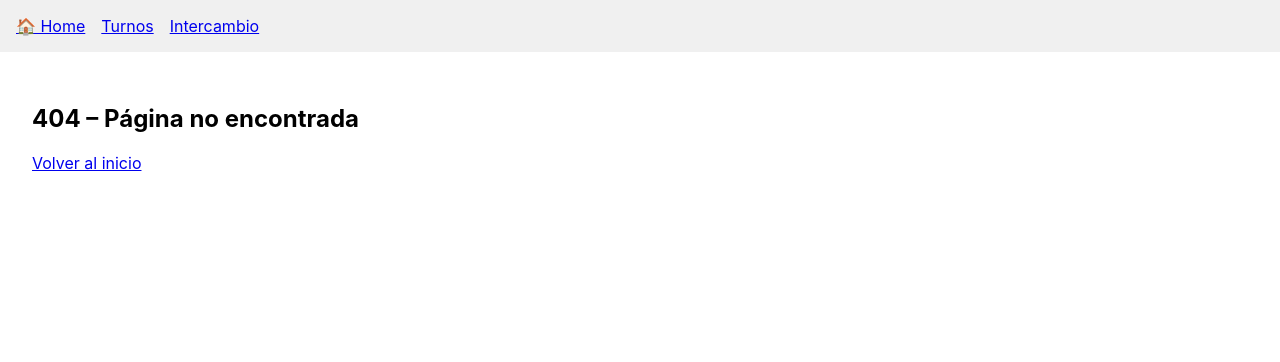
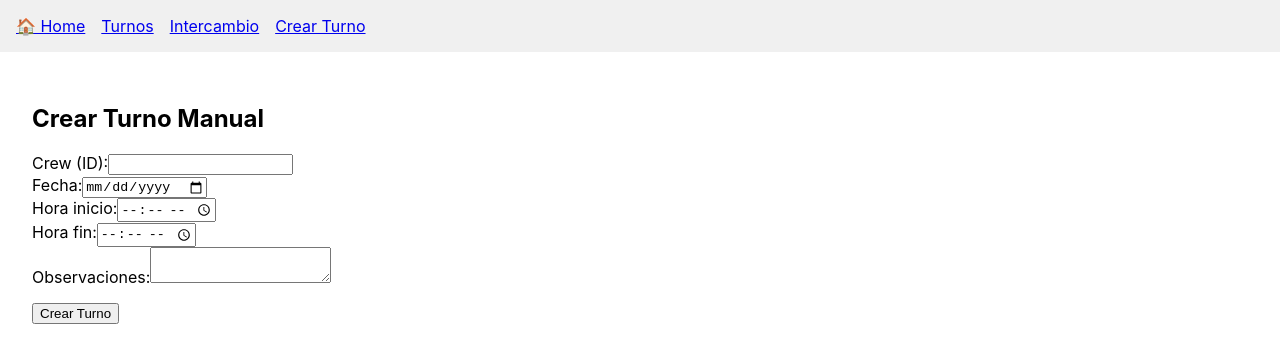
Before and after one commit to mgonzaleh10/proyecto-t, a React (Create React App) app in the folder frontend/: page /nuevo-turno in a window 1280 px wide. Before the commit this address had no page. Shown: the top 362 px of the page. Built offline with nearby package versions, Linux system fonts and the light colour scheme.

Commit message:
Agregado el NuevoTurno (para ingresar manualmente) y actualización de app.jsx

```diff
--- a/frontend/src/App.jsx
+++ b/frontend/src/App.jsx
@@ -1,26 +1,27 @@
-import React from 'react'
-import './App.css';
-import { Routes, Route, Link } from 'react-router-dom'
-import Home from './pages/Home'
-import TurnosPage from './pages/TurnosPage'
-import Intercambio from './pages/Intercambio'
+import React from 'react';
+import { Routes, Route, Link } from 'react-router-dom';
+import Home        from './pages/Home';
+import TurnosPage  from './pages/TurnosPage';
+import Intercambio from './pages/Intercambio';
+import NuevoTurno  from './pages/NuevoTurno';
 
 export default function App() {
   return (
     <>
       <header style={{ padding: '1rem', background: '#f0f0f0' }}>
-        <Link to="/" style={{ marginRight: '1rem' }}>🏠 Home</Link>
-        <Link to="/turnos" style={{ marginRight: '1rem' }}>Turnos</Link>
-        <Link to="/intercambio">Intercambio</Link>
+        <Link to="/"               style={{ marginRight: '1rem' }}>🏠 Home</Link>
+        <Link to="/turnos"         style={{ marginRight: '1rem' }}>Turnos</Link>
+        <Link to="/intercambio"    style={{ marginRight: '1rem' }}>Intercambio</Link>
+        <Link to="/nuevo-turno">Crear Turno</Link>
       </header>
 
       <main>
         <Routes>
-          <Route path="/" element={<Home />} />
-          <Route path="/turnos" element={<TurnosPage />} />
-          <Route path="/intercambio" element={<Intercambio />} />
+          <Route path="/"               element={<Home />} />
+          <Route path="/turnos"         element={<TurnosPage />} />
+          <Route path="/intercambio"    element={<Intercambio />} />
+          <Route path="/nuevo-turno"    element={<NuevoTurno />} />
 
-          {/* Ruta 404 */}
           <Route
             path="*"
             element={
@@ -33,5 +34,5 @@ export default function App() {
         </Routes>
       </main>
     </>
-  )
+  );
 }
--- /dev/null
+++ b/frontend/src/pages/NuevoTurno.jsx
@@ -0,0 +1,126 @@
+import React, { useState } from 'react';
+import { crearTurno } from '../api/turnos';
+
+export default function NuevoTurno() {
+  const [form, setForm] = useState({
+    usuario_id: '',
+    fecha: '',
+    hora_inicio: '',
+    hora_fin: '',
+    creado_por: '19',      // ← valor por defecto
+    observaciones: ''
+  });
+  const [mensaje, setMensaje] = useState(null);
+  const [error, setError] = useState(null);
+
+  const handleChange = e => {
+    setForm({ ...form, [e.target.name]: e.target.value });
+  };
+
+  const handleSubmit = async e => {
+    e.preventDefault();
+    setMensaje(null);
+    setError(null);
+    const { usuario_id, fecha, hora_inicio, hora_fin } = form;
+    if (!usuario_id || !fecha || !hora_inicio || !hora_fin) {
+      setError('Completa los campos obligatorios');
+      return;
+    }
+    try {
+      const res = await crearTurno(form);
+      setMensaje(`Turno creado con ID: ${res.data.id}`);
+      setForm({
+        usuario_id: '',
+        fecha: '',
+        hora_inicio: '',
+        hora_fin: '',
+        creado_por: '19',
+        observaciones: ''
+      });
+    } catch (err) {
+      console.error(err);
+      setError('Error al crear el turno');
+    }
+  };
+
+  return (
+    <div style={{ padding: '2rem' }}>
+      <h2>Crear Turno Manual</h2>
+
+      <form onSubmit={handleSubmit} style={{ maxWidth: 400 }}>
+        <label>
+          Crew (ID):
+          <input
+            type="number"
+            name="usuario_id"
+            value={form.usuario_id}
+            onChange={handleChange}
+            required
+          />
+        </label>
+        <br/>
+
+        <label>
+          Fecha:
+          <input
+            type="date"
+            name="fecha"
+            value={form.fecha}
+            onChange={handleChange}
+            required
+          />
+        </label>
+        <br/>
+
+        <label>
+          Hora inicio:
+          <input
+            type="time"
+            name="hora_inicio"
+            value={form.hora_inicio}
+            onChange={handleChange}
+            required
+          />
+        </label>
+        <br/>
+
+        <label>
+          Hora fin:
+          <input
+            type="time"
+            name="hora_fin"
+            value={form.hora_fin}
+            onChange={handleChange}
+            required
+          />
+        </label>
+        <br/>
+
+        {/* ocultamos el campo creado_por o lo dejamos solo lectura */}
+        <input
+          type="hidden"
+          name="creado_por"
+          value={form.creado_por}
+        />
+
+        <label>
+          Observaciones:
+          <textarea
+            name="observaciones"
+            value={form.observaciones}
+            onChange={handleChange}
+            rows="2"
+          />
+        </label>
+        <br/>
+
+        <button type="submit" style={{ marginTop: '1rem' }}>
+          Crear Turno
+        </button>
+      </form>
+
+      {mensaje && <p style={{ color: 'green' }}>{mensaje}</p>}
+      {error   && <p style={{ color: 'red' }}>{error}</p>}
+    </div>
+  );
+}
```
